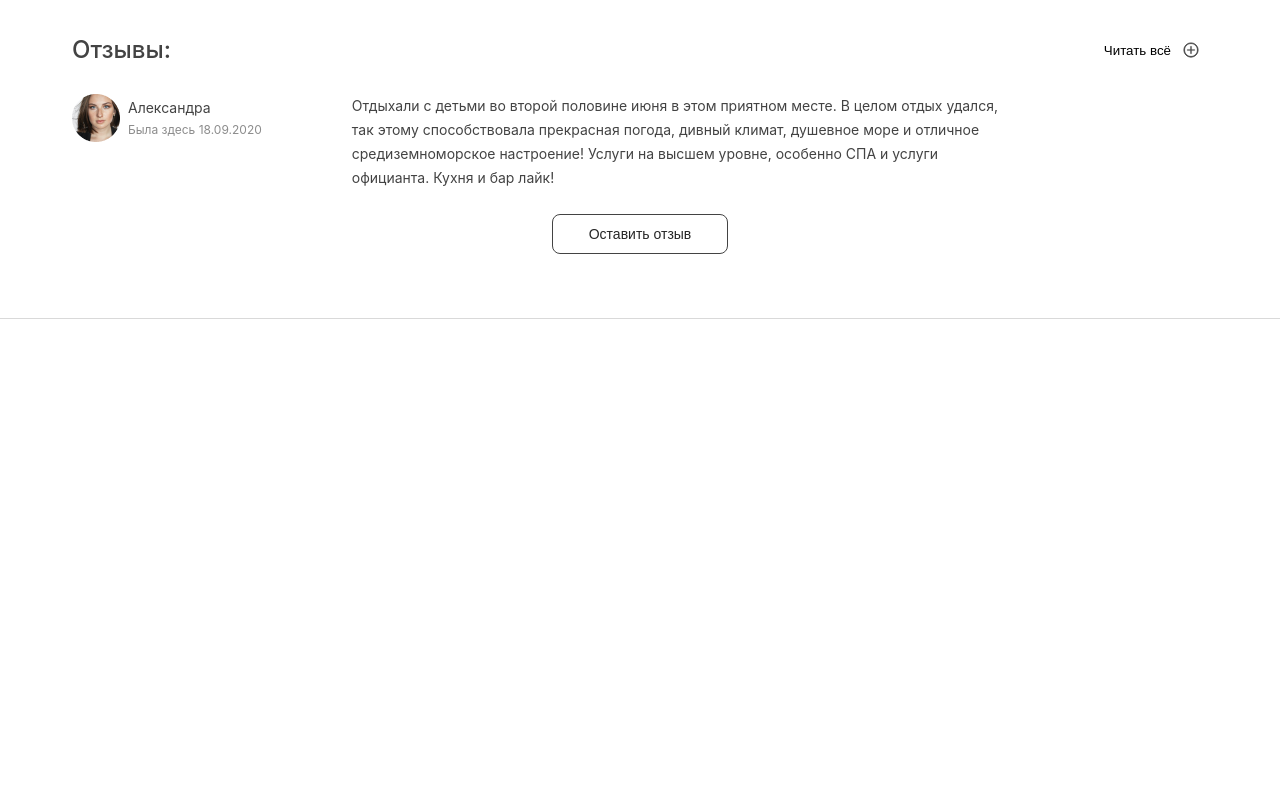
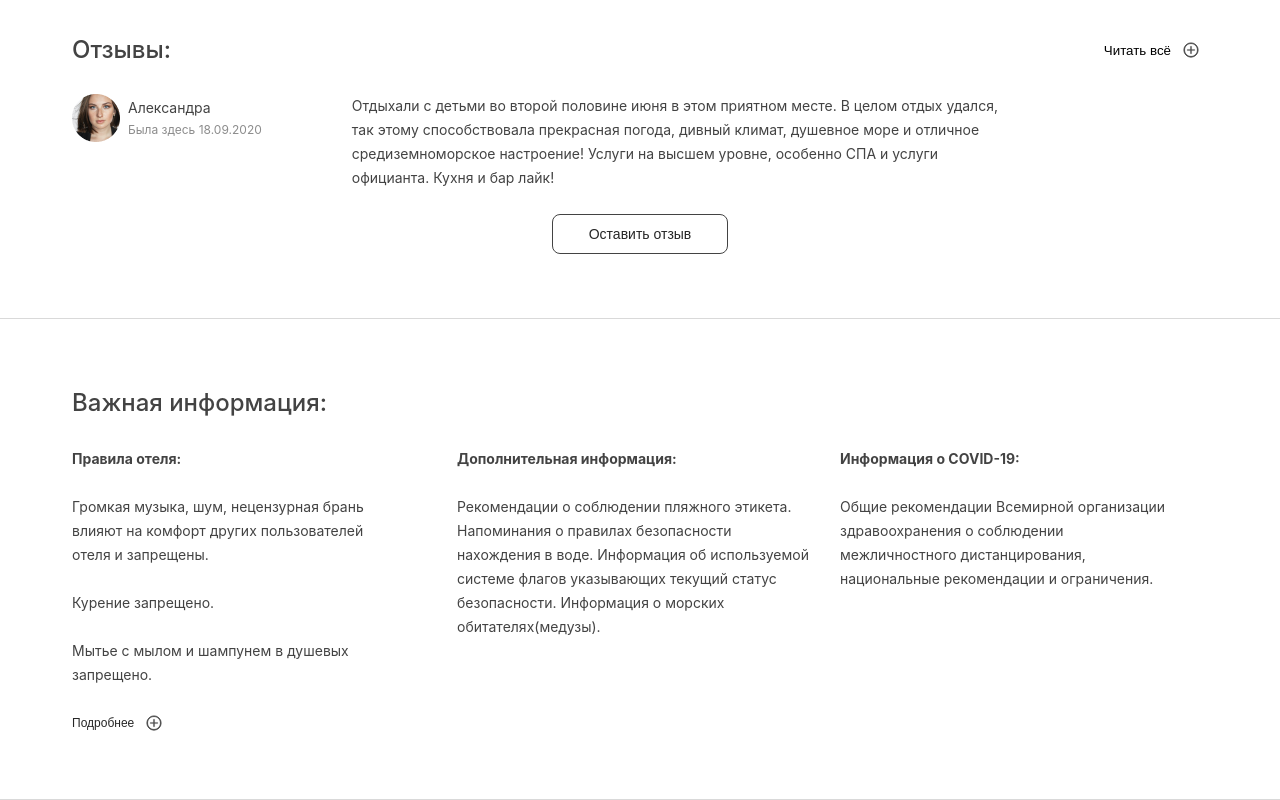
Before and after one commit to iva3nik/GBMS-TEST, a Next.js app in the folder nextjs-blog/: page / in a window 1280 px wide. Shown: the part 1992-2792 px from the top of the page. Before the commit the page ends 2311 px from the top, so only its background shows below. Built offline with nearby package versions, Linux system fonts and the light colour scheme.

Commit message:
feat: Information has been done

```diff
--- /dev/null
+++ b/nextjs-blog/components/information/information.js
@@ -0,0 +1,52 @@
+import styles from "./information.module.css"
+
+export default function Information() {
+  return (
+    <section className={styles.information}>
+      <h2 className={styles.information__title}>
+        Важная информация:
+      </h2>
+      <div className={styles.information__content}>
+        <div className={styles.information__column}>
+          <h3 className={styles.information__subtitle}>
+            Правила отеля:
+          </h3>
+          <p className={styles.information__text}>
+            Громкая музыка, шум, нецензурная брань влияют на комфорт других
+            пользователей отеля и запрещены.
+          </p>
+          <p className={styles.information__text}>
+            Курение запрещено.
+          </p>
+          <p className={styles.information__text}>
+            Мытье с мылом и шампунем в душевых запрещено.
+          </p>
+          <button className={styles.information__button}>
+            Подробнее
+            <div className={styles.information__plus}></div>
+          </button>
+        </div>
+        <div className={styles.information__column}>
+          <h3 className={styles.information__subtitle}>
+            Дополнительная информация:
+          </h3>
+          <p className={styles.information__text}>
+            Рекомендации о соблюдении пляжного этикета. Напоминания о правилах
+            безопасности нахождения в воде. Информация об используемой системе флагов
+            указывающих текущий статус безопасности. Информация о морских
+            обитателях(медузы).
+          </p>
+        </div>
+        <div className={styles.information__column}>
+          <h3 className={styles.information__subtitle}>
+            Информация о COVID-19:
+          </h3>
+          <p className={styles.information__text}>
+            Общие рекомендации Всемирной организации здравоохранения о соблюдении
+            межличностного дистанцирования, национальные рекомендации и ограничения.
+          </p>
+        </div>
+      </div>
+    </section>
+  )
+}
--- /dev/null
+++ b/nextjs-blog/components/information/information.module.css
@@ -0,0 +1,77 @@
+.information {
+  padding: 64px 72px;
+  width: 1280px;
+  border-bottom: 1px solid #D9D9D9;
+}
+
+.information__title {
+  font-size: 24px;
+  line-height: 40px;
+  font-style: normal;
+  font-weight: 500;
+  color: #434343;
+  margin: 0 0 24px;
+}
+
+.information__content {
+  display: flex;
+  width: 100%;
+}
+
+.information__column {
+  margin: 0;
+  width: 328px;
+}
+
+.information__column:nth-of-type(2n) {
+  margin: 0 23px 0 57px;
+  width: 360px;
+}
+
+.information__subtitle {
+  font-size: 14px;
+  line-height: 24px;
+  font-style: normal;
+  font-weight: bold;
+  color: #434343;
+  margin: 0 0 24px;
+}
+
+.information__text {
+  font-size: 14px;
+  line-height: 24px;
+  font-style: normal;
+  font-weight: normal;
+  color: #434343;
+  margin: 0 0 24px;
+}
+
+.information__button {
+  font-size: 12px;
+  line-height: 20px;
+  font-style: normal;
+  font-weight: normal;
+  color: #262626;
+  border: none;
+  background-color:transparent;
+  display: flex;
+  align-items: center;
+  padding: 0;
+  opacity: 1;
+  transition: .3s linear;
+  cursor: pointer;
+}
+
+.information__button:hover {
+  opacity: .6;
+}
+
+.information__plus {
+  background-image:
+    url("../../public/images/plus.svg");
+  width: 18px;
+  height: 18px;
+  margin: 3px 3px 3px 11px;
+  background-position: center;
+  background-size: contain;
+}
--- a/nextjs-blog/pages/index.js
+++ b/nextjs-blog/pages/index.js
@@ -4,6 +4,7 @@ import Navigation from '../components/navigation/navigation'
 import AboutHotel from '../components/aboutHotel/aboutHotel'
 import Photos from '../components/photos/photos'
 import Reviews from '../components/reviews/reviews'
+import Information from '../components/information/information'
 import utilStyles from '../styles/utils.module.css'
 
 export default function Home() {
@@ -17,6 +18,7 @@ export default function Home() {
       <AboutHotel />
       <Photos />
       <Reviews />
+      <Information />
     </>
   )
 }
```
